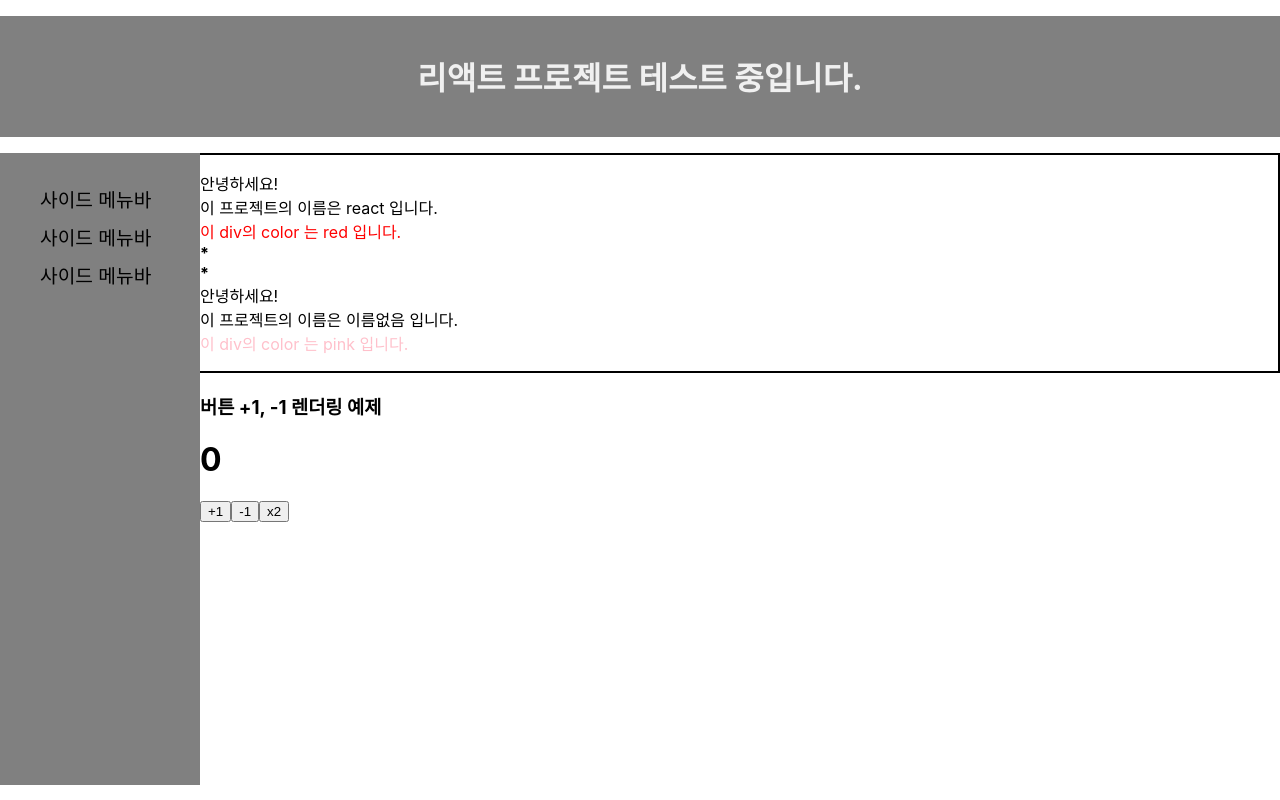
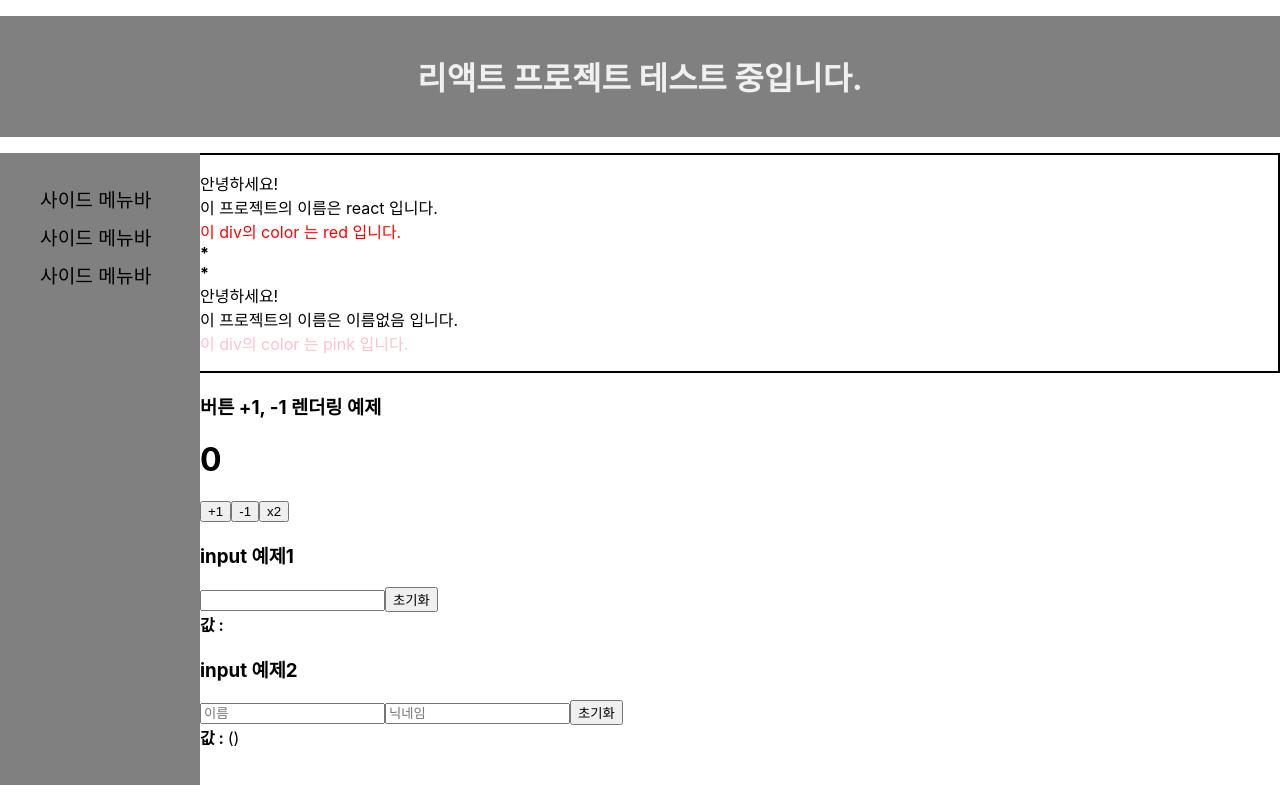
Before and after one commit to nam-yoonjae/React-Study, a React (Create React App) app in the folder thirdapp/: page / in a window 1280 px wide. Built offline with nearby package versions, Linux system fonts and the light colour scheme.

Commit message:
input상태 관리하기

```diff
--- a/thirdapp/src/App.js
+++ b/thirdapp/src/App.js
@@ -2,6 +2,8 @@ import React, { useState } from "react";
 import Hello from './Hello';
 import Wrapper from './Wrapper';
 import Counter from './Counter';
+import InputSample from './InputSample';
+import InputSample2 from './InputSample2';
 import "./App.css";
 
 function App() {
@@ -36,7 +38,14 @@ function App() {
             <h3>버튼 +1, -1 렌더링 예제</h3>
             <Counter/>
           </div>
-
+          <div>
+            <h3>input 예제1</h3>
+            <InputSample/>
+          </div>
+          <div>
+            <h3>input 예제2</h3>
+            <InputSample2/>
+          </div>
       </div>
     </>
   );
--- /dev/null
+++ b/thirdapp/src/InputSample.js
@@ -0,0 +1,26 @@
+import React, {useState} from 'react';
+
+function InputSample () {
+
+    const [text, setText] = useState('');
+
+    const onChangeEventHandler =(e) =>{
+        setText(e.target.value);
+    }
+
+    const onReset = () => {
+        setText('');
+    }
+
+    return (
+        <>
+            <input onChange={onChangeEventHandler} value={text}/>
+            <button onClick={onReset}>초기화</button>
+            <div>
+                <b>값 : {text}</b>
+            </div>
+        </>
+    );
+}
+
+export default InputSample;
--- /dev/null
+++ b/thirdapp/src/InputSample2.js
@@ -0,0 +1,43 @@
+import React, {useState} from 'react';
+
+function InputSample2 () {
+
+    const [inputs, setInputs] = useState({
+        name : ''
+        , nickname : ''
+    });
+
+    const {name, nickname} = inputs;
+
+    const onChange = (e) => {
+        const {value, name} = e.target;
+        setInputs({
+            ...inputs,
+            [name] : value
+        });
+    }
+
+    const onReset = () => {
+        setInputs({
+            name : ''
+            , nickname : ''
+        });
+    }
+
+    return (
+        <>
+            <div>
+                <input name="name" onChange={onChange} placeholder="이름"/>
+                <input name="nickname" onChange={onChange} placeholder="닉네임"/>
+                <button onClick={onReset}>초기화</button>
+                <div>
+                    <b>값 : </b>
+                    <span>{name}({nickname})</span>
+                </div>
+            </div>
+
+        </>
+    );
+}
+
+export default InputSample2;
```
